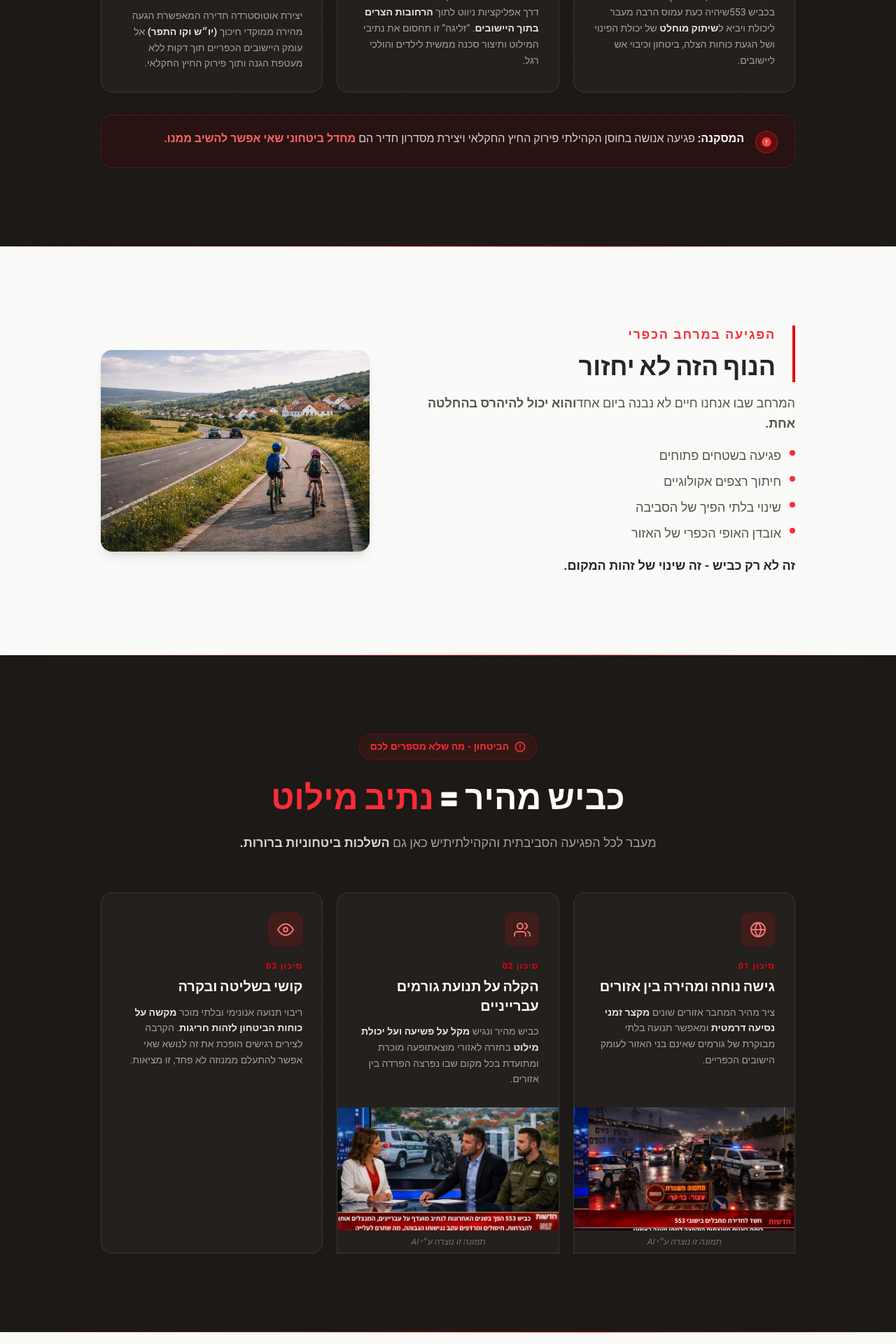
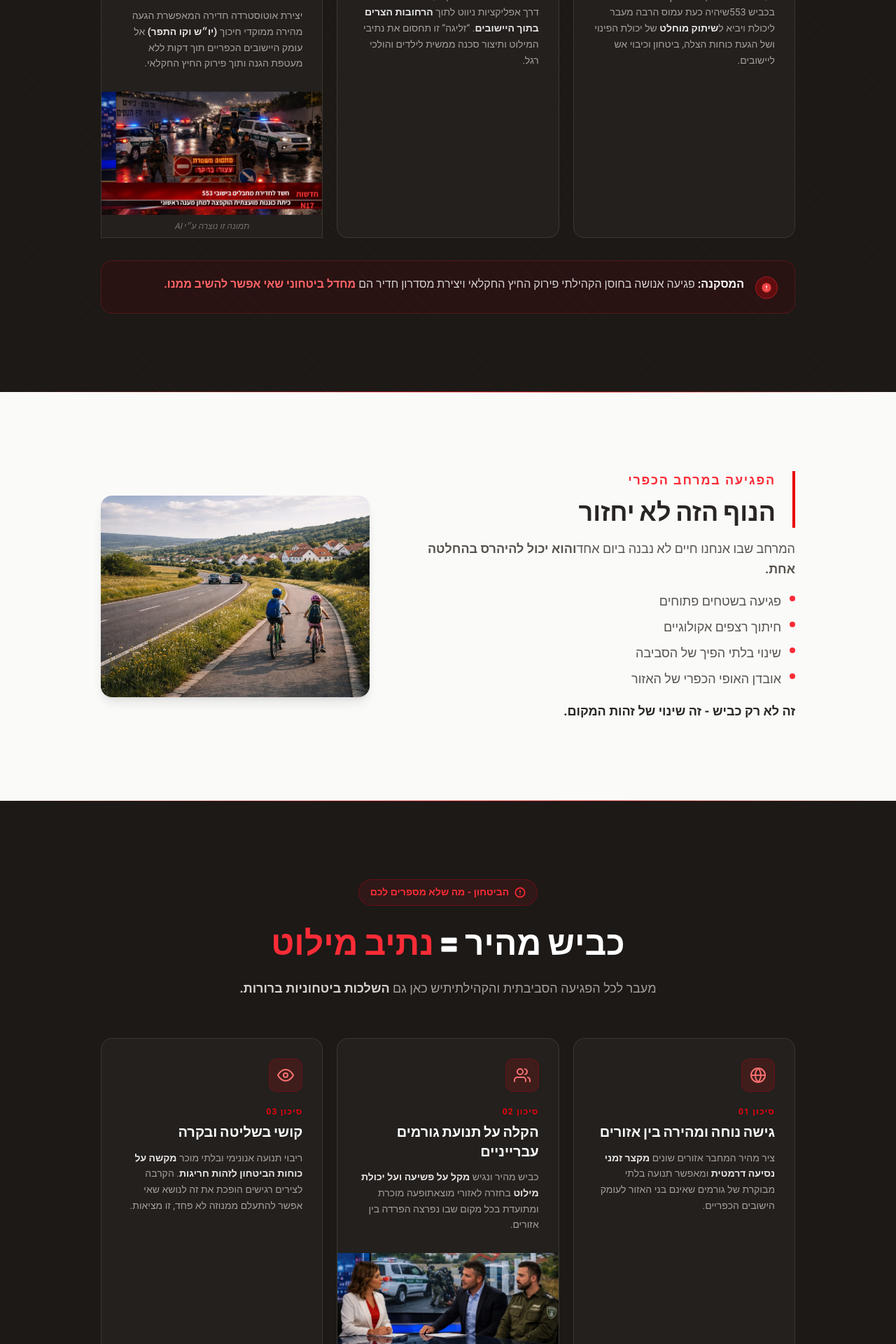
Before and after one commit to orrgoren/road-553, a React (Vite) app: page / in a window 1280 px wide. Shown: the part 2160-4080 px from the top of the page at 70% size. Built offline with nearby package versions, Linux system fonts and the light colour scheme; no server answers.

Commit message:
add hero images

```diff
--- a/src/routes/index.tsx
+++ b/src/routes/index.tsx
@@ -569,7 +569,8 @@ function HomePage() {
             </RevealSection>
 
             <RevealSection delay="reveal-delay-3">
-              <div className="group rounded-2xl border border-stone-700/70 bg-stone-800/60 p-7 h-full flex flex-col transition-all duration-300 hover:border-orange-700/60 hover:bg-stone-800">
+              <div className="group rounded-t-2xl border border-stone-700/70 bg-stone-800/60 h-full flex flex-col overflow-hidden transition-all duration-300 hover:border-orange-700/60 hover:bg-stone-800">
+                <div className="p-7 flex flex-col flex-1">
                   <div className="w-12 h-12 rounded-xl bg-orange-600/15 border border-orange-500/25 flex items-center justify-center mb-5 shrink-0 group-hover:bg-orange-600/25 transition-colors">
                     <svg viewBox="0 0 24 24" fill="none" stroke="#f97316" strokeWidth="2" strokeLinecap="round" strokeLinejoin="round" className="w-6 h-6">
                       <path d="M12 22s8-4 8-10V5l-8-3-8 3v7c0 6 8 10 8 10z"/>
@@ -582,6 +583,9 @@ function HomePage() {
                   <p className="text-stone-400 leading-relaxed text-sm flex-1">
                     יצירת אוטוסטרדה חדירה המאפשרת הגעה מהירה ממוקדי חיכוך <strong className="text-stone-200 font-semibold">(יו״ש וקו התפר)</strong> אל עומק היישובים הכפריים תוך דקות ללא מעטפת הגנה ותוך פירוק החיץ החקלאי.
                   </p>
+                </div>
+                <img src="/security-1.jpeg" alt="כוחות ביטחון בכביש" className="w-full h-44 object-cover object-bottom shrink-0" />
+                <p className="text-xs text-stone-500 text-center py-2 px-4 italic">תמונה זו נוצרה ע״י AI</p>
               </div>
             </RevealSection>
           </div>
@@ -659,8 +663,7 @@ function HomePage() {
 
           <div className="grid grid-cols-1 lg:grid-cols-3 gap-5">
             <RevealSection delay="reveal-delay-1">
-              <div className="group rounded-t-2xl border border-stone-700/70 bg-stone-800/60 h-full flex flex-col overflow-hidden transition-all duration-300 hover:border-red-900/80 hover:bg-stone-800">
-                <div className="p-7 flex flex-col flex-1">
+              <div className="group rounded-2xl border border-stone-700/70 bg-stone-800/60 p-7 h-full flex flex-col transition-all duration-300 hover:border-red-900/80 hover:bg-stone-800">
                 <div className="w-12 h-12 rounded-xl bg-red-900/30 border border-red-800/40 flex items-center justify-center mb-5 shrink-0 group-hover:bg-red-900/50 transition-colors">
                   <svg viewBox="0 0 24 24" fill="none" stroke="#f87171" strokeWidth="2" strokeLinecap="round" strokeLinejoin="round" className="w-6 h-6">
                     <circle cx="12" cy="12" r="10"/><line x1="2" y1="12" x2="22" y2="12"/><path d="M12 2a15.3 15.3 0 0 1 4 10 15.3 15.3 0 0 1-4 10 15.3 15.3 0 0 1-4-10 15.3 15.3 0 0 1 4-10z"/>
@@ -673,9 +676,6 @@ function HomePage() {
                 <p className="text-stone-400 leading-relaxed text-sm flex-1">
                   ציר מהיר המחבר אזורים שונים <strong className="text-stone-200 font-semibold">מקצר זמני נסיעה דרמטית</strong> ומאפשר תנועה בלתי מבוקרת של גורמים שאינם בני האזור לעומק הישובים הכפריים.
                 </p>
-                </div>
-                <img src="/security-1.jpeg" alt="כוחות ביטחון בכביש" className="w-full h-44 object-cover object-center shrink-0" />
-                <p className="text-xs text-stone-500 text-center py-2 px-4 italic">תמונה זו נוצרה ע״י AI</p>
               </div>
             </RevealSection>
 
@@ -695,7 +695,7 @@ function HomePage() {
                     כביש מהיר ונגיש <strong className="text-stone-200 font-semibold">מקל על פשיעה ועל יכולת מילוט</strong> בחזרה לאזורי מוצאתופעה מוכרת ומתועדת בכל מקום שבו נפרצה הפרדה בין אזורים.
                   </p>
                 </div>
-                <img src="/security-2.jpeg" alt="דיון ביטחוני בטלוויזיה" className="w-full h-44 object-cover object-center shrink-0" />
+                <img src="/security-2.jpeg" alt="דיון ביטחוני בטלוויזיה" className="w-full h-44 object-cover object-bottom shrink-0" />
                 <p className="text-xs text-stone-500 text-center py-2 px-4 italic">תמונה זו נוצרה ע״י AI</p>
               </div>
             </RevealSection>
```
Lines whose indentation alone changed are shown as unchanged.
